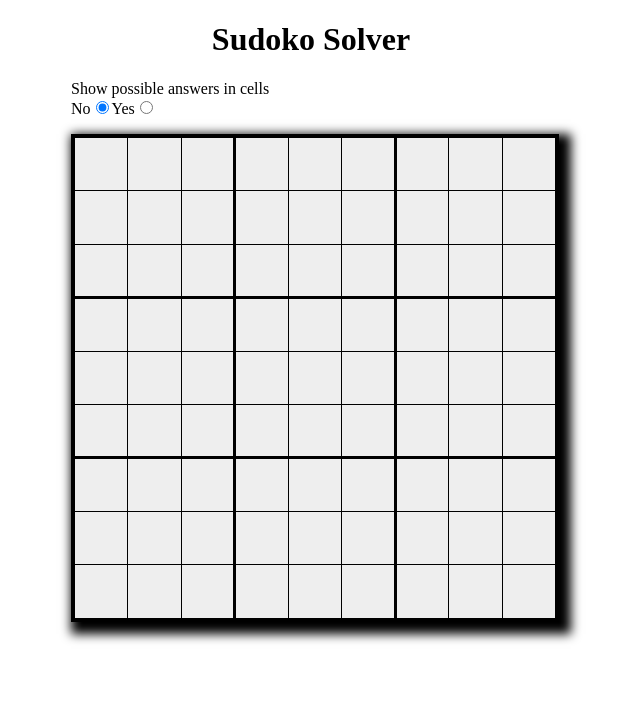
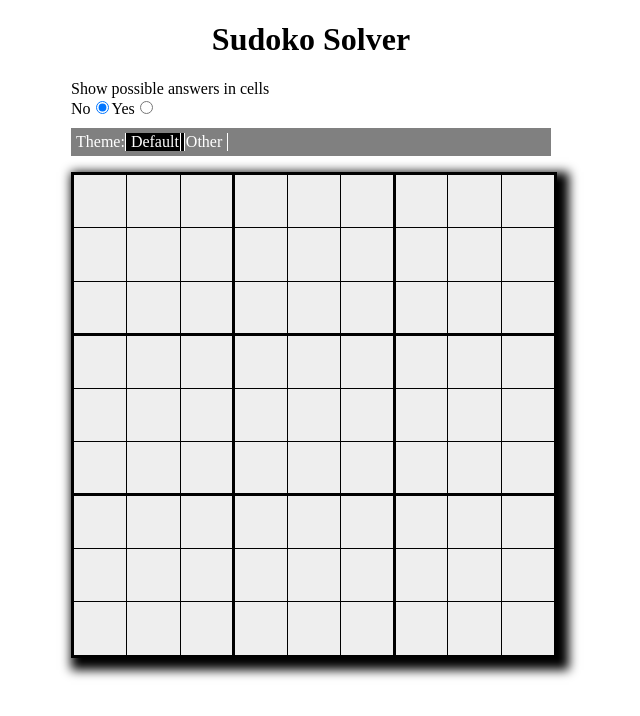
Before and after one commit to AlyxMoon/sudoku-solver, a Vue app: page / in a window 1280 px wide. Shown: the top 716 px of the page, without its empty margins (329-969 px from the left). Built offline with nearby package versions, Linux system fonts and the light colour scheme.

Commit message:
Allow additional stylesheets to be chosen

```diff
--- a/package.json
+++ b/package.json
@@ -13,6 +13,8 @@
     "build": "node build/build.js"
   },
   "dependencies": {
+    "node-sass": "^4.11.0",
+    "sass-loader": "^7.1.0",
     "vue": "^2.5.2"
   },
   "devDependencies": {
--- a/src/App.vue
+++ b/src/App.vue
@@ -1,5 +1,5 @@
 <template>
-  <div id="app">
+  <div id="app" :class="'theme-' + theme">
     <h1>Sudoko Solver</h1>
     <div class="app-options">
       <div>Show possible answers in cells</div>
@@ -10,6 +10,20 @@
       <label for="showPossibleAnswers-true">Yes</label>
       <input type="radio" name="showPossibleAnswers" id="showPossibleAnswers-false"
         :value="true" v-model.lazy="showPossibleAnswers" />
+
+      <div>
+        <ul class="inline">
+          <li>Theme:</li>
+          <li
+            :class="['list-option', { active: theme === 'default'}]"
+            @click="theme = 'default'"
+            >Default</li>
+          <li
+            :class="['list-option', { active: theme === 'other' }]"
+            @click="theme = 'other'"
+            >Other</li>
+        </ul>
+      </div>
     </div>
     <div class="grid">
       <div v-for="i in 81" :key="'cell-' + i"
@@ -51,7 +65,8 @@ export default {
       activeCell: null,
       cells: Array.apply(null, Array(81)).map(() => {}),
       possibleAnswers: null,
-      showPossibleAnswers: false
+      showPossibleAnswers: false,
+      theme: 'default'
     }
   },
   created () {
@@ -84,7 +99,8 @@ export default {
 }
 </script>
 
-<style>
+<!-- Core styling  -->
+<style lang="scss">
 #app {
   margin-left: auto;
   margin-right: auto;
@@ -96,9 +112,8 @@ h1 {
 }
 
 .grid {
-  background-color: black;
-  box-shadow: 6px 6px 10px 6px black;
-  border: 4px solid black;
+  border-style: solid;
+  border-width: 4px solid;
   display: grid;
   grid-gap: 1px;
   grid-template-columns: repeat(9, 1fr);
@@ -110,7 +125,6 @@ h1 {
 }
 
 .cell {
-  background-color: #EEEEEE;
   cursor: pointer;
   height: 100%;
   user-select: none;
@@ -121,12 +135,6 @@ h1 {
   justify-content: center;
   font-size: 2rem;
   font-weight: bold;
-}
-.cell:hover {
-  background-color: pink;
-}
-.cell.selected {
-  background-color: yellow;
 }
 
 .cell-answers-wrapper {
@@ -148,9 +156,9 @@ h1 {
 }
 
 .grid-divider {
-  background-color: black;
   position: absolute;
 }
+
 .grid-divider[class *= 'col-'] {
   top: 0;
   bottom: 0;
@@ -174,8 +182,33 @@ h1 {
   bottom: 33%;
 }
 
-.auto-answers {
-  color: turquoise;
+ul.inline {
+  margin-top: 10px;
+  list-style: none;
+  padding: 5px;
+
+  li {
+    display: inline-block;
+    margin: 0 0 0 -5px;
+    padding: 0 5px;
+
+    &.list-option {
+      border-style: solid;
+      border-width: 0 1px 0 1px;
+      cursor: pointer;
+    }
+  }
 }
 
 </style>
+
+<!-- Conditional theme styles -->
+<style lang="scss">
+  .theme-default {
+    @import './themes/default.scss';
+  }
+
+  .theme-other {
+    @import './themes/other.scss';
+  }
+</style>
--- /dev/null
+++ b/src/themes/default.scss
@@ -0,0 +1,39 @@
+
+.grid {
+  background-color: black;
+  box-shadow: 6px 6px 10px 6px black;
+  border-color: black;
+}
+
+.grid-divider {
+  background-color: black;
+}
+
+.cell {
+  background-color: #EEEEEE;
+
+  &:hover {
+    background-color: pink;
+  }
+  &.selected {
+    background-color: yellow;
+  }
+}
+
+ul.inline {
+  background-color: grey;
+  color: white;
+
+  li.list-option {
+    border-color: white;
+
+    &.active {
+      background-color: black;
+      color: white;
+    }
+  }
+}
+
+.auto-answers {
+  color: turquoise;
+}
--- /dev/null
+++ b/src/themes/other.scss
@@ -0,0 +1,34 @@
+// This is an example file that can be deleted or filled in
+
+.grid {
+
+}
+
+.grid-divider {
+
+}
+
+.cell {
+
+
+  &:hover {
+
+  }
+  &.selected {
+
+  }
+}
+
+ul.inline {
+
+  li.list-option {
+
+    &.active {
+
+    }
+  }
+}
+
+.auto-answers {
+
+}
```
Also changed, not shown: 1 other file (tests, documents, lock files or other folders).
